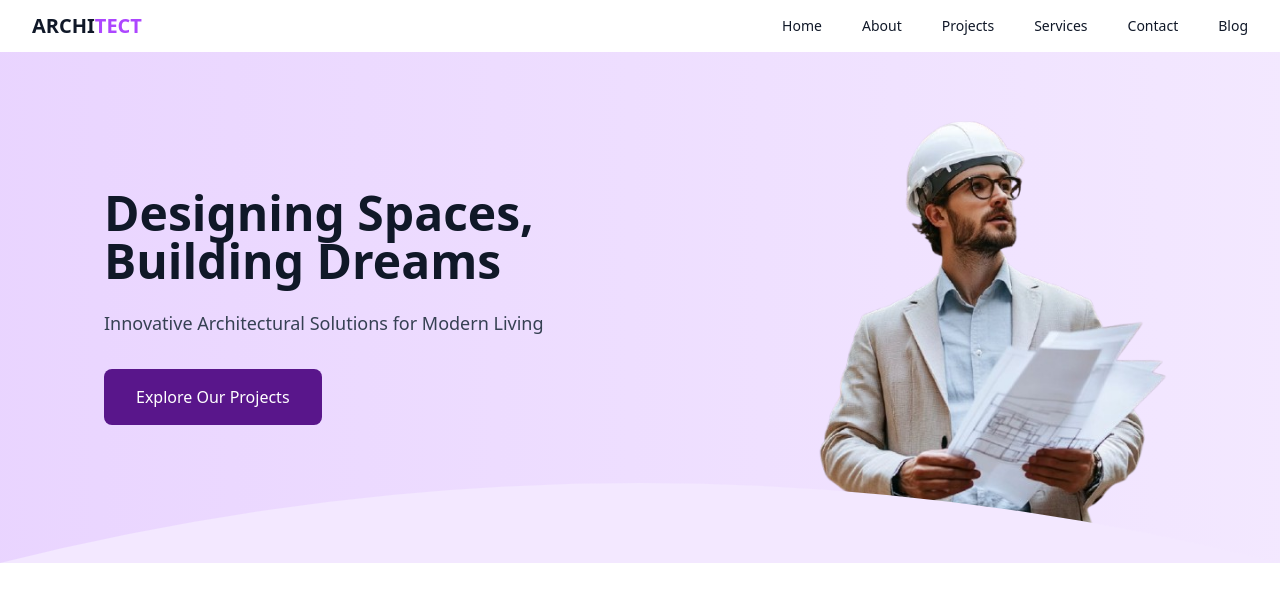
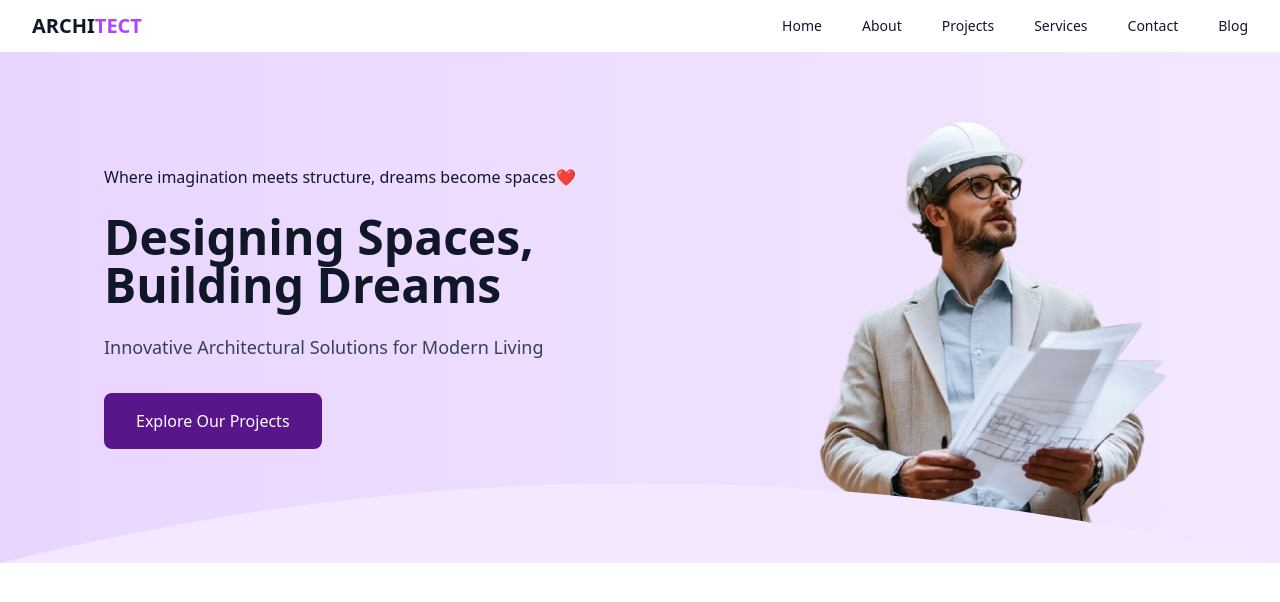
Before and after one commit to Hemajayaraj05/architect-website, a React (Vite) app: page / in a window 1280 px wide. Shown: the top 602 px of the page. Built offline with nearby package versions, Linux system fonts and the light colour scheme.

Commit message:
Done - Home page img

```diff
--- a/src/pages/Home.tsx
+++ b/src/pages/Home.tsx
@@ -11,6 +11,7 @@ function Home() {
 
 
                     <div className="md:w-1/2 text-center md:text-left">
+                    <p className="mb-6 text-gray-900">Where imagination meets structure, dreams become spaces❤️</p>
                         <h1 className="text-5xl font-bold mb-6 text-gray-900">
                             Designing Spaces, <br /> Building Dreams
                         </h1>
```
